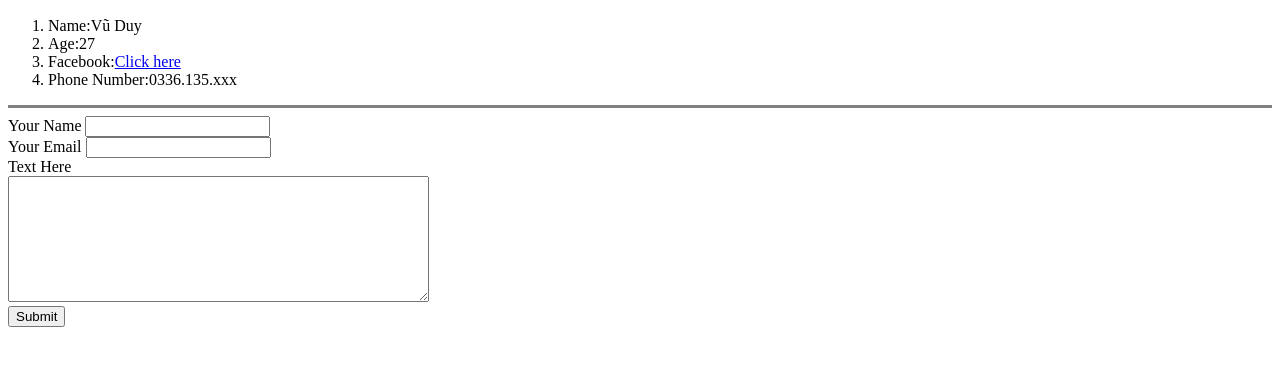
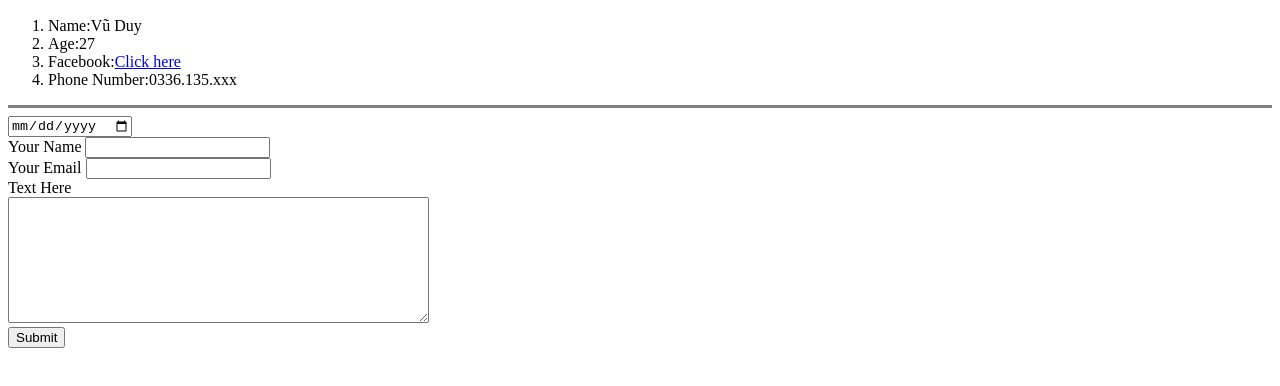
Before and after one commit to duyvk001/first-html-file, a plain HTML site: page contact.html in a window 1280 px wide. Shown: the part 110-496 px from the top of the page. Drawn offline with Linux system fonts and the light colour scheme.

Commit message:
Second commit - Add Calendar

```diff
--- a/contact.html
+++ b/contact.html
@@ -15,6 +15,7 @@
     </ol>
     <hr size="3" noshade>
   <form action="mailto:vuduy175@gmail.com" method="post" enctype="text/plain">
+    <input type="date" name="myCalendar" value=""><br>
     <label for="">Your Name</label>
     <input type="text" name="yourName" value=""><br>
     <label for="">Your Email</label>
```
